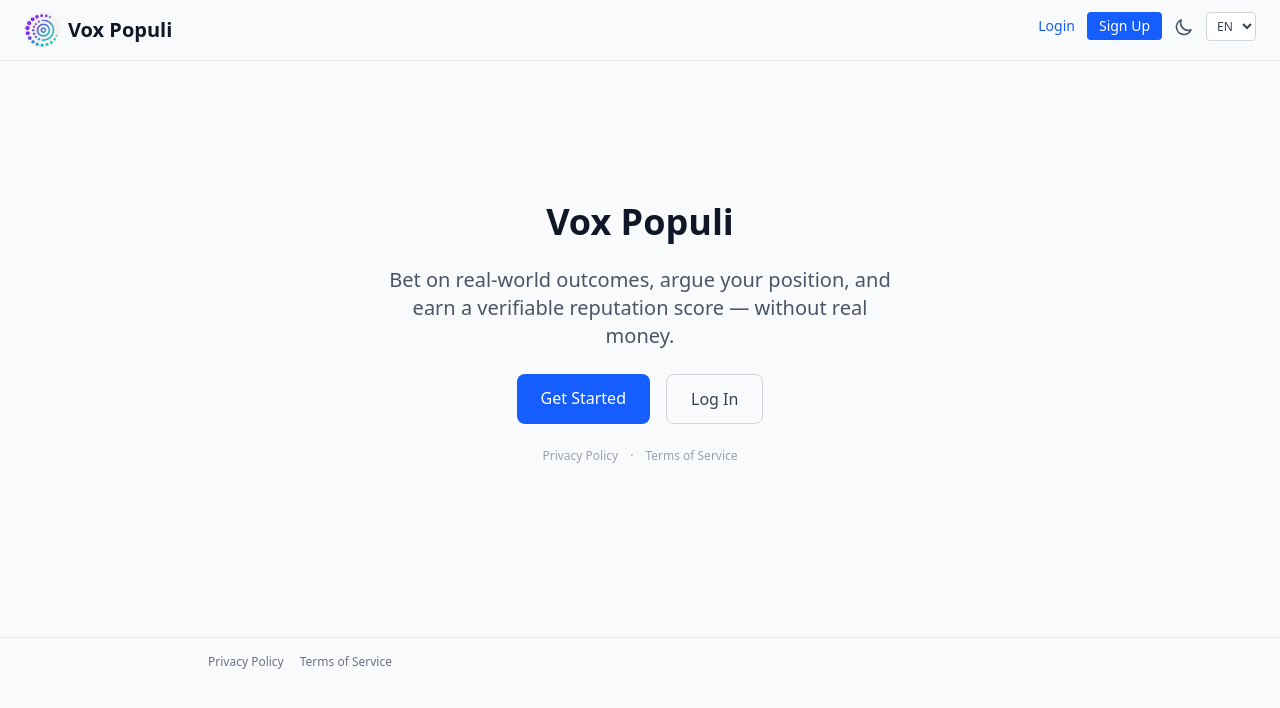
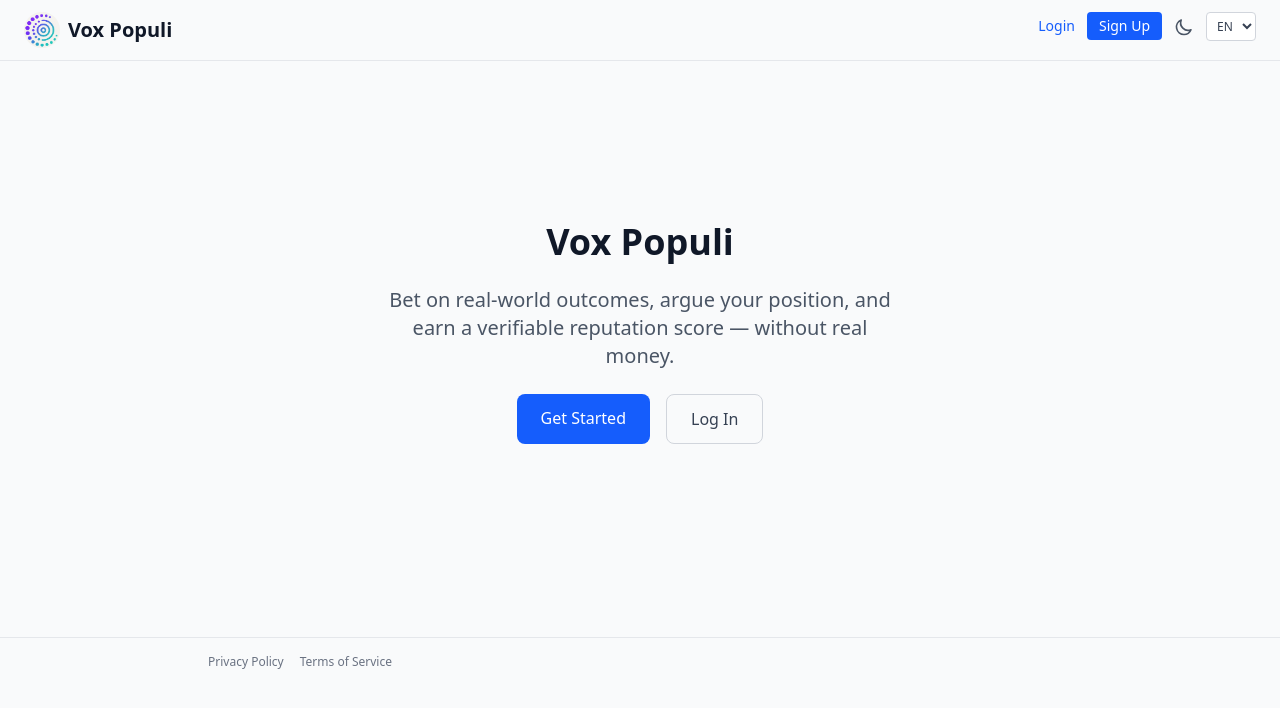
Before and after one commit to dajcs/transcendence, a Next.js app in the folder frontend/: page / in a window 1280 px wide. Shown: the top 708 px of the page. Built offline with nearby package versions, Linux system fonts and the light colour scheme; no server answers.

Commit message:
fix: remove duplicate legal links from home page

```diff
--- a/frontend/src/app/page.tsx
+++ b/frontend/src/app/page.tsx
@@ -25,11 +25,6 @@ export default function HomePage() {
           {t("home.log_in")}
         </Link>
       </div>
-      <div className="flex gap-3 text-xs text-gray-400 dark:text-gray-500">
-        <Link href="/privacy" className="hover:underline">{t("home.privacy")}</Link>
-        <span>·</span>
-        <Link href="/terms" className="hover:underline">{t("home.terms")}</Link>
-      </div>
     </div>
   );
 }
```
Also changed, not shown: 1 other file (tests, documents, lock files or other folders).
